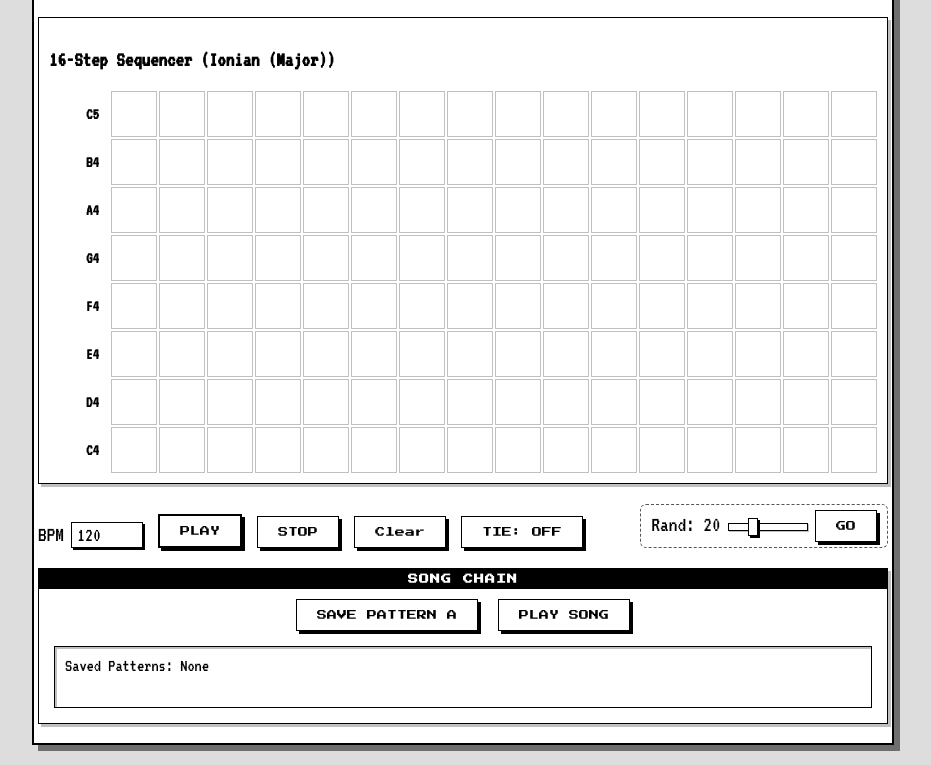
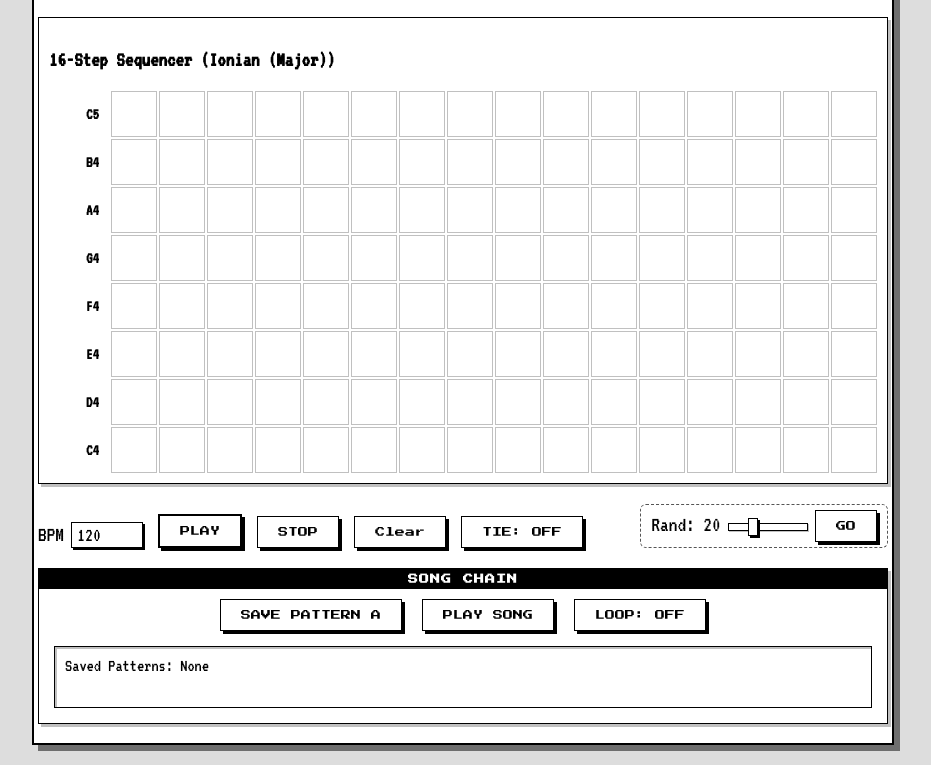
Before and after one commit to bfugitt/midiseq, a plain HTML site: page index.html in a window 1280 px wide. Shown: the part 653-1418 px from the top of the page, without its empty margins (177-1108 px from the left). Drawn offline with Linux system fonts and the light colour scheme.

Commit message:
Update index.html

```diff
--- a/index.html
+++ b/index.html
@@ -119,6 +119,8 @@
             <div id="song-controls" style="display: flex; justify-content: center; gap: 20px; margin-bottom: 15px;">
                 <button id="save-pattern-btn">SAVE PATTERN A</button>
                 <button id="play-song-btn">PLAY SONG</button>
+                <!-- NEW LOOP BUTTON -->
+                <button id="loop-song-btn" class="toggle-btn">LOOP: OFF</button>
             </div>
             <div id="pattern-display">
                 <p>Saved Patterns: None</p>
```
